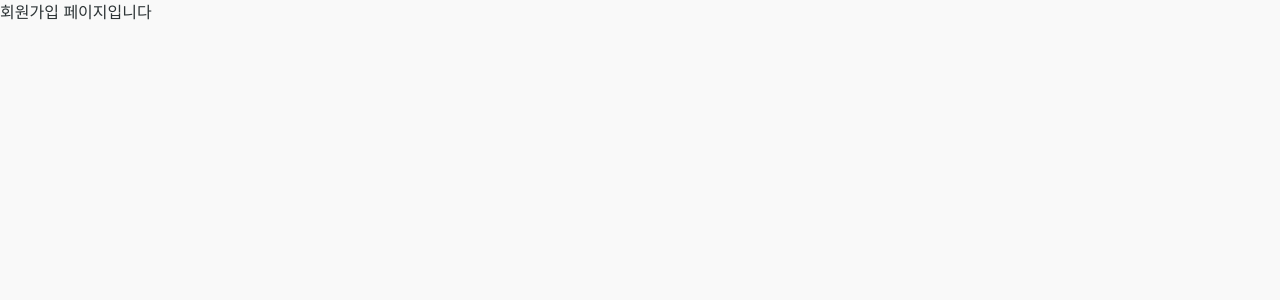
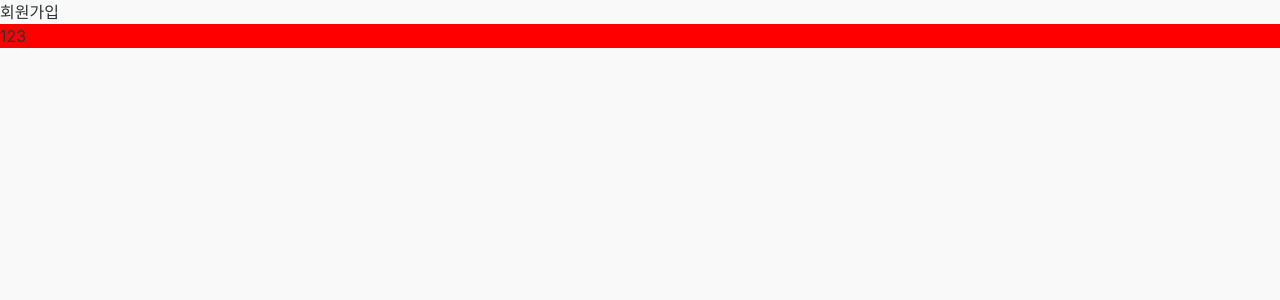
Before and after one commit to hoj0806/Eggplant-Market, a React (Vite) app: page /signup in a window 1280 px wide. Shown: the top 300 px of the page. Built offline with nearby package versions, Linux system fonts and the light colour scheme.

Commit message:
feature : 미디어 타입 정의

```diff
--- /dev/null
+++ b/src/features/authentication/SignupForm.tsx
@@ -0,0 +1,11 @@
+import Form from "../../ui/Form";
+
+const SignupForm = () => {
+  return (
+    <Form>
+      <div>123</div>
+    </Form>
+  );
+};
+
+export default SignupForm;
--- a/src/pages/Signup.tsx
+++ b/src/pages/Signup.tsx
@@ -1,5 +1,12 @@
+import SignupForm from "../features/authentication/SignupForm";
+
 const Signup = () => {
-  return <div>회원가입 페이지입니다</div>;
+  return (
+    <div>
+      회원가입
+      <SignupForm />
+    </div>
+  );
 };
 
 export default Signup;
--- /dev/null
+++ b/src/styles/media.ts
@@ -0,0 +1,33 @@
+import { css, type CSSObject, type Interpolation } from "styled-components";
+
+export type Breakpoints = "small" | "medium" | "large";
+
+export const breakpoints: Record<Breakpoints, string> = {
+  small: "@media (max-width: 375px)",
+  medium: "@media (max-width: 768px)",
+  large: "@media (max-width: 1280px)",
+};
+
+type MediaFunction = (
+  first: TemplateStringsArray | CSSObject,
+  ...interpolations: Interpolation<object>[]
+) => ReturnType<typeof css>;
+
+type Media = Record<Breakpoints, MediaFunction>;
+
+const media = (Object.entries(breakpoints) as [Breakpoints, string][]).reduce(
+  (acc, [key, value]) => {
+    acc[key] = (
+      first: TemplateStringsArray | CSSObject,
+      ...interpolations: Interpolation<object>[]
+    ) => css`
+      ${value} {
+        ${css(first, ...interpolations)}
+      }
+    `;
+    return acc;
+  },
+  {} as Partial<Media>
+) as Media;
+
+export default media;
--- /dev/null
+++ b/src/ui/Form.tsx
@@ -0,0 +1,19 @@
+import styled from "styled-components";
+import media from "../styles/media";
+
+const Form = styled.form`
+  ${media.large`
+  background-color : red;
+`}
+
+  ${media.medium`
+    background-color: pink;
+    padding: 1rem;
+  `}
+
+  ${media.small`
+    background-color: yellow;
+  `}
+`;
+
+export default Form;
```
